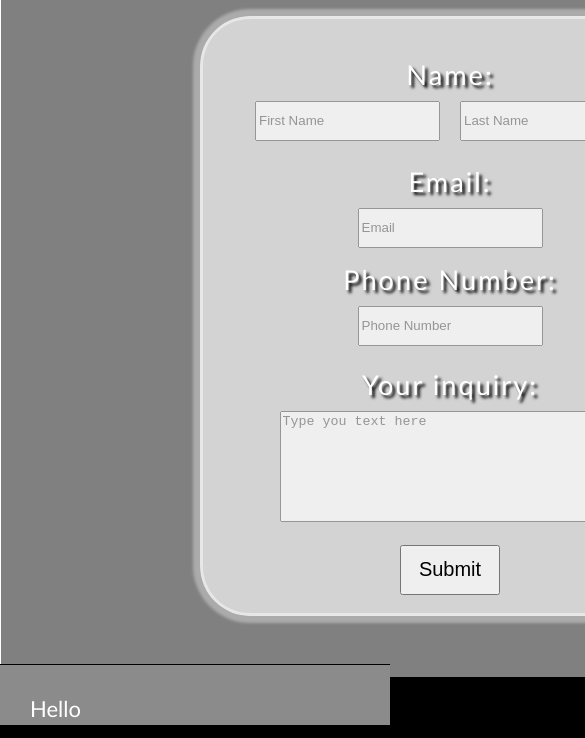
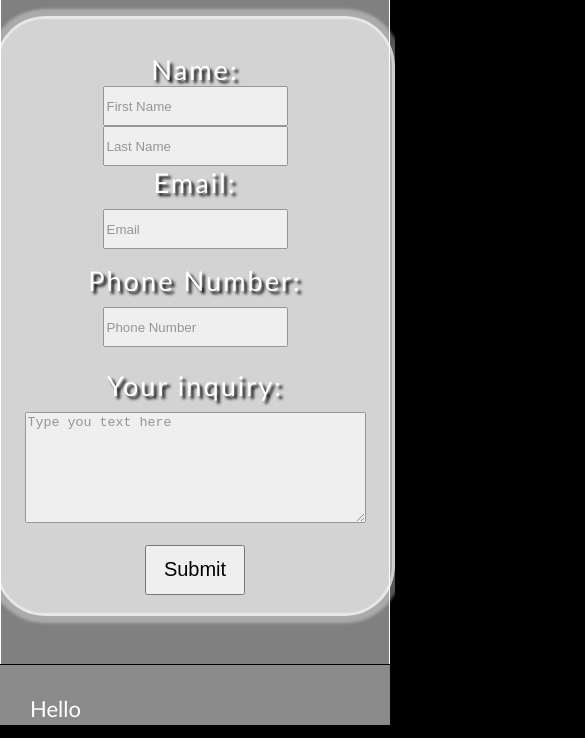
Before and after one commit to Dylan-Gage-Personal-Website/Personal-Website, a plain HTML site: page contact.html in a window 390 px wide. Shown: the part 119-857 px from the top of the page, 585 px wide, since content can reach past the window. Drawn offline with Linux system fonts and the light colour scheme.

Commit message:
added media querie for contact page

```diff
--- a/style.css
+++ b/style.css
@@ -260,3 +260,13 @@ button {
 .submitsuccess section :nth-child(2) {
   opacity: 0.7;
 }
+
+@media  (max-width: 920px){
+  .form-parent {
+    width: 100%;
+  }
+
+  form {
+    width: 400px;
+  }
+}
```
